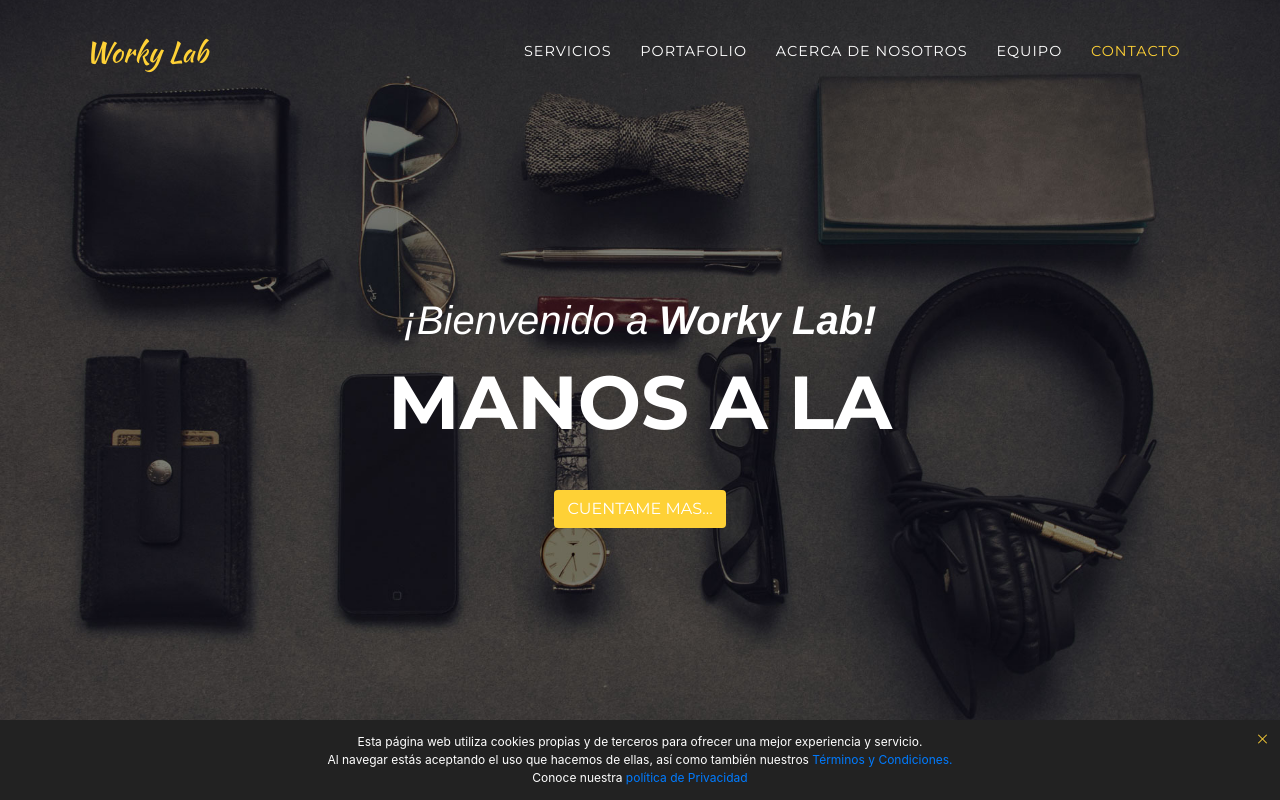
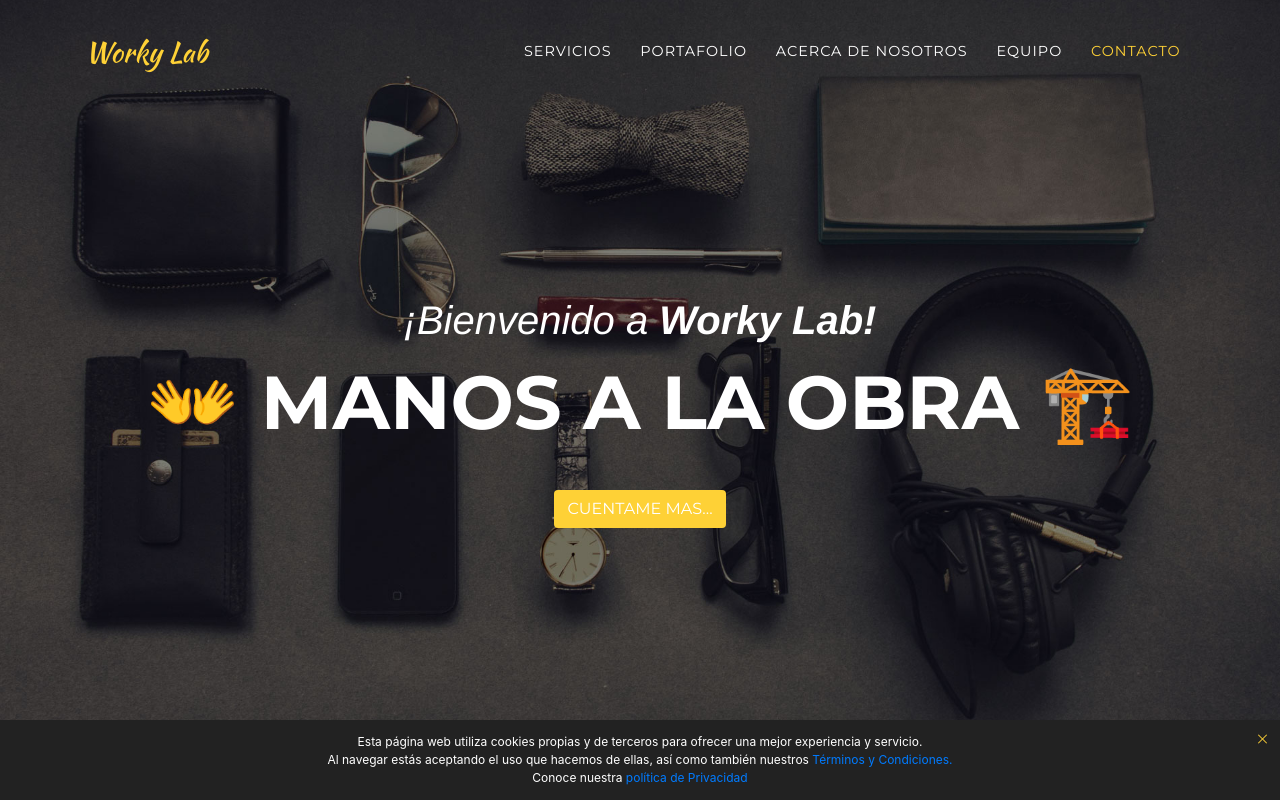
Before and after one commit to igayoso/workylab.com, a website with bundled scripts: page index.html in a window 1280 px wide. Shown: the top 800 px of the page. Built offline with nearby package versions, Linux system fonts and the light colour scheme; a web font is replaced by a local one.

Commit message:
Just testing...

```diff
--- a/index.html
+++ b/index.html
@@ -63,7 +63,7 @@
       <div class="container">
         <div class="intro-text">
           <div class="intro-lead-in">¡Bienvenido a <b>Worky Lab!</b></div>
-          <div class="intro-heading">Manos a la</div>
+          <div class="intro-heading">👐 Manos a la obra 🏗️</div>
           <a class="btn btn-xl js-scroll-trigger" href="#services">Cuentame mas...</a>
         </div>
       </div>
```
